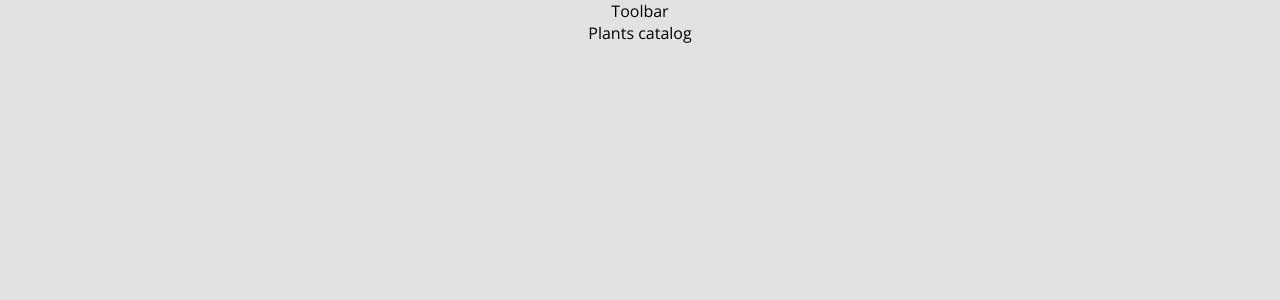
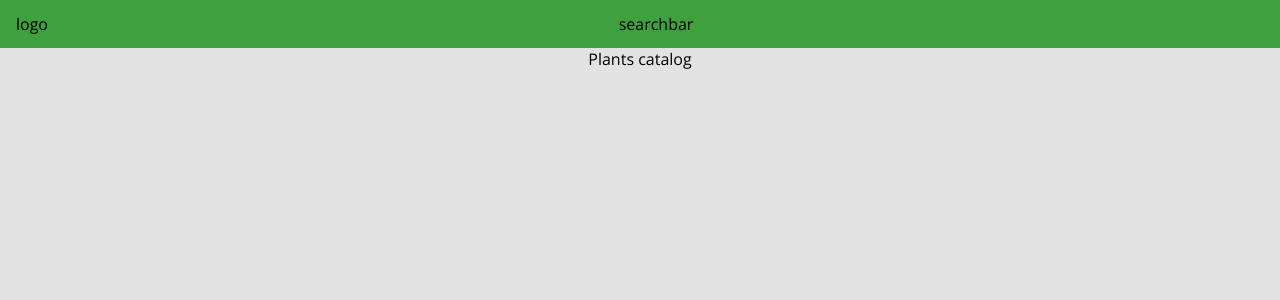
Before and after one commit to Nadaleti/plant-catalog, a React (Create React App) app: page / in a window 1280 px wide. Shown: the top 300 px of the page. Built offline with nearby package versions, Linux system fonts and the light colour scheme.

Commit message:
PC-1 Creating and adding base style to toolbar component

```diff
--- a/src/App.js
+++ b/src/App.js
@@ -1,11 +1,13 @@
 import React from 'react';
+
+import Toolbar from './components/Toolbar/Toolbar';
 
 import classes from './App.module.scss';
 
 function App() {
   return (
     <div className={classes.App}>
-      <div>Toolbar</div>
+      <Toolbar />
       <div>Plants catalog</div>
     </div>
   );
--- /dev/null
+++ b/src/components/Toolbar/Toolbar.js
@@ -0,0 +1,14 @@
+import React from 'react';
+
+import classes from './Toolbar.module.scss';
+
+const toolbar = () => {
+  return (
+    <header className={classes.Toolbar}>
+      <div>logo</div>
+      <div>searchbar</div>
+    </header>
+  )
+}
+
+export default toolbar;
--- /dev/null
+++ b/src/components/Toolbar/Toolbar.module.scss
@@ -0,0 +1,15 @@
+.Toolbar {
+  width: 100%;
+  height: 3rem;
+  display: flex;
+  flex-flow: row;
+  align-items: center;
+  background-color: #3fa13d;
+  padding: 0 1rem;
+  box-sizing: border-box;
+
+  div {
+    display: flex;
+    margin-right: auto;
+  }
+}
```
